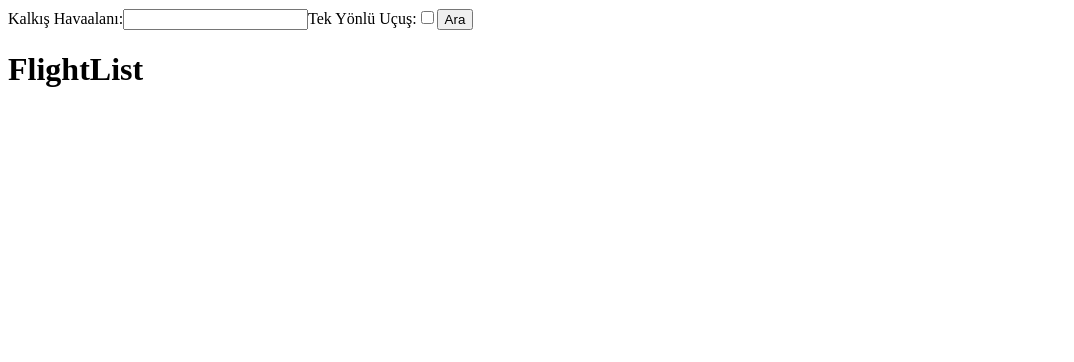
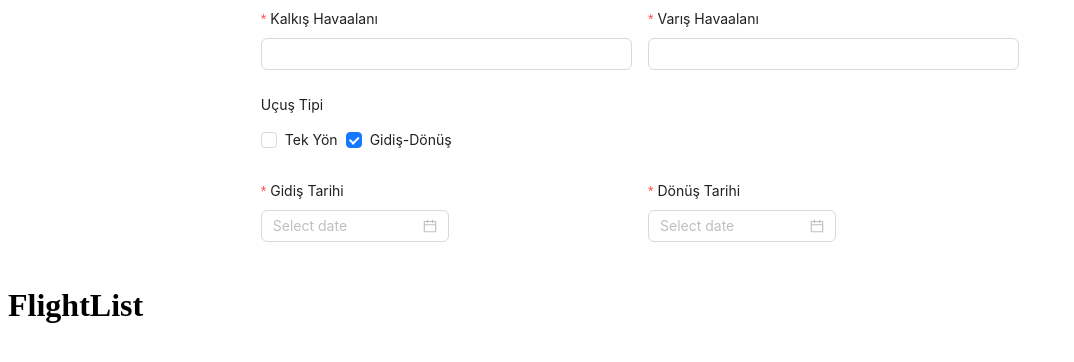
Before and after one commit to Halismelih1/Flight-Search-Application--UI-Developer-, a React (Vite) app in the folder CaseStudyForaAmadeus/: page / in a window 1280 px wide. Shown: the top 362 px of the page, without its empty margins (0-1074 px from the left). Built offline with nearby package versions, Linux system fonts and the light colour scheme.

Commit message:
style for searchForm

```diff
--- a/CaseStudyForaAmadeus/src/Components/SearchForm.jsx
+++ b/CaseStudyForaAmadeus/src/Components/SearchForm.jsx
@@ -1,45 +1,72 @@
 import React, { useState } from 'react';
+import { Form, Input, Checkbox, DatePicker, Row, Col } from 'antd';
+
+const { RangePicker } = DatePicker;
 
 const SearchForm = () => {
-  const [departureAirport, setDepartureAirport] = useState('');
-  const [arrivalAirport, setArrivalAirport] = useState('');
+  const [form] = Form.useForm();
   const [oneWay, setOneWay] = useState(false);
 
-
-  const handleSubmit = (e) => {
-    e.preventDefault();
-    // istek kısmı
+  const onFinish = (values) => {
+    console.log('Received values:', values);
+    // İstek kısmı burada yapılabilir
   };
 
-  const handleInputChange = (e) => {
-    const { name, value } = e.target;
+  const handleCheckboxChange = (e) => {
+    setOneWay(e.target.checked);
 
-
-    switch (name) {
-      case 'departureAirport':
-        setDepartureAirport(value);
-        break;
-      case 'arrivalAirport':
-        setArrivalAirport(value);
-        break;
-      default:
-        break;
+    // "Tek yönlü uçuş" seçeneği seçildiyse dönüş tarihini sıfırla
+    if (e.target.checked) {
+      form.setFieldsValue({
+        returnDate: null,
+      });
     }
   };
 
   return (
-    <form onSubmit={handleSubmit}>
-      <label>
-        Kalkış Havaalanı:
-        <input type="text" name="departureAirport" value={departureAirport} onChange={handleInputChange} />
-      </label>
-      {/* Diğer input alanları belki */}
-      <label>
-        Tek Yönlü Uçuş:
-        <input type="checkbox" name="oneWay" checked={oneWay} onChange={() => setOneWay(!oneWay)} />
-      </label>
-      <button type="submit">Ara</button>
-    </form>
+    <div style={{ maxWidth: '60%', margin: 'auto' }}>
+      <Form form={form} onFinish={onFinish} layout="vertical">
+        <Row gutter={16}>
+          <Col xs={24} sm={12}>
+            <Form.Item label="Kalkış Havaalanı" name="departureAirport" rules={[{ required: true, message: 'Lütfen kalkış havaalanını girin.' }]}>
+              <Input />
+            </Form.Item>
+          </Col>
+          <Col xs={24} sm={12}>
+            <Form.Item label="Varış Havaalanı" name="arrivalAirport" rules={[{ required: true, message: 'Lütfen varış havaalanını girin.' }]}>
+              <Input />
+            </Form.Item>
+          </Col>
+        </Row>
+        <Row>
+          <Col span={24}>
+            <Form.Item label="Uçuş Tipi">
+              <Checkbox name="oneWay" checked={oneWay} onChange={handleCheckboxChange}>
+                Tek Yön
+              </Checkbox>
+              <Checkbox name="roundTrip" checked={!oneWay} onChange={() => setOneWay(!oneWay)}>
+                Gidiş-Dönüş
+              </Checkbox>
+            </Form.Item>
+          </Col>
+        </Row>
+        <Row gutter={16}>
+          <Col xs={24} sm={12}>
+            <Form.Item label="Gidiş Tarihi" name="departureDate" rules={[{ required: true, message: 'Lütfen gidiş tarihini girin.' }]}>
+              <DatePicker showTime={false} format="YYYY-MM-DD" />
+            </Form.Item>
+          </Col>
+          {!oneWay && (
+            <Col xs={24} sm={12}>
+              <Form.Item label="Dönüş Tarihi" name="returnDate" rules={[{ required: true, message: 'Lütfen dönüş tarihini girin.' }]}>
+                <DatePicker showTime={false} format="YYYY-MM-DD" />
+              </Form.Item>
+            </Col>
+          )}
+        </Row>
+      </Form>
+
+    </div>
   );
 };
 
```
